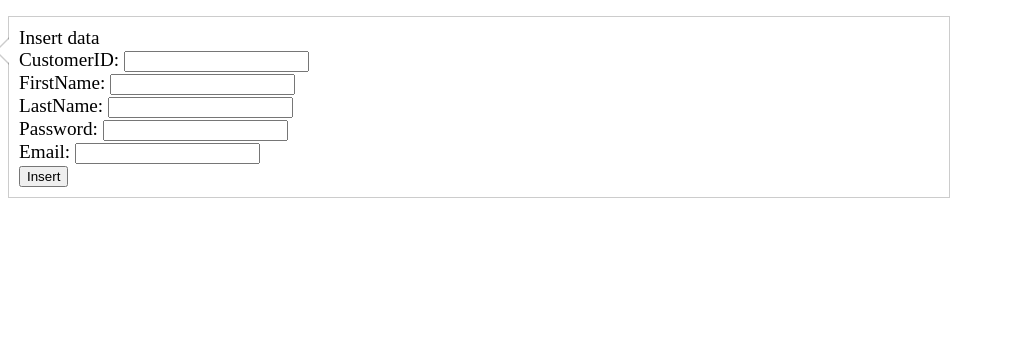
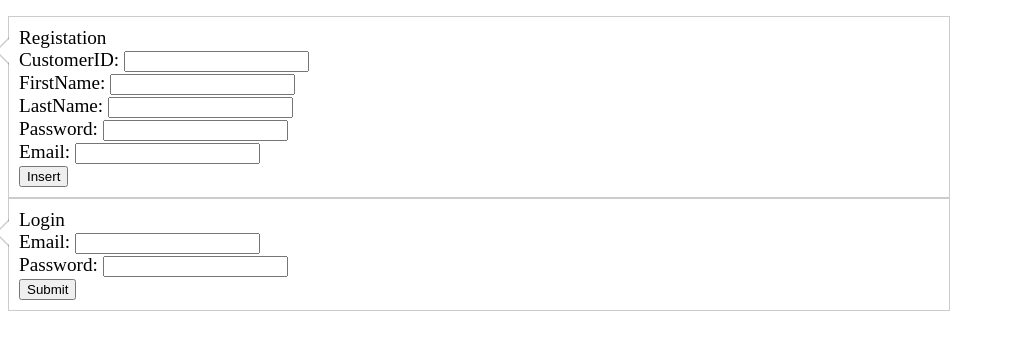
Before and after one commit to kkozemjakins/Booking-Programm, a PHP site: page /login.php in a window 1280 px wide. Shown: the top 350 px of the page, without its empty margins (0-1013 px from the left). Run offline with PHP 8.4, Linux system fonts and the light colour scheme.

Commit message:
were added login function

```diff
--- a/login.php
+++ b/login.php
@@ -17,7 +17,7 @@
 <!-- Form to insert new data into the userstable -->
 <p>
 	<div class="tip left">
-		<a>Insert data</a>
+		<a>Registation</a>
 		<form action="<?php echo $_SERVER['PHP_SELF']; ?>" method="post">
 		<label for="CustomerID">CustomerID:</label>
 		<input type="text" id="CustomerID" name="CustomerID" required><br>
@@ -87,5 +87,50 @@ if (isset($_POST['submit'])) {
 }
 ?>
 
+
+<!-- Form to insert new data into the userstable -->
+<p>
+	<div class="tip left">
+		<a>Login</a>
+		<form action="<?php echo $_SERVER['PHP_SELF']; ?>" method="post">
+
+        <label for="Email">Email:</label>
+		<input type="email" id="Email" name="Email" required><br>
+
+        <label for="Password">Password:</label>
+		<input type="text" id="Password" name="Password" required><br>
+
+
+
+		<input type="submit" name="login" value="Submit" id="submitBtn">
+		</form>
+	</div>
+	</p>
+
+    <?php
+
+// Connect to the database
+$host = "127.0.0.1";
+$dbname = "booking";
+$username = "root";
+$password = "";
+
+$conn = mysqli_connect($host, $username, $password, $dbname);
+
+if (isset($_POST['login'])) {
+    $Email = $_POST['Email'];
+    $Password = $_POST['Password'];
+
+    $sql = "SELECT * FROM customer WHERE Email = '$Email' and Password = '$Password'";
+    $result = mysqli_query($conn, $sql);
+
+    if (mysqli_num_rows($result) > 0) {
+        header("location: user_data.php");
+    } else {
+        echo "Incorrect Email or Password";
+    }
+}
+?>
+
 </body>
 </html>
```
